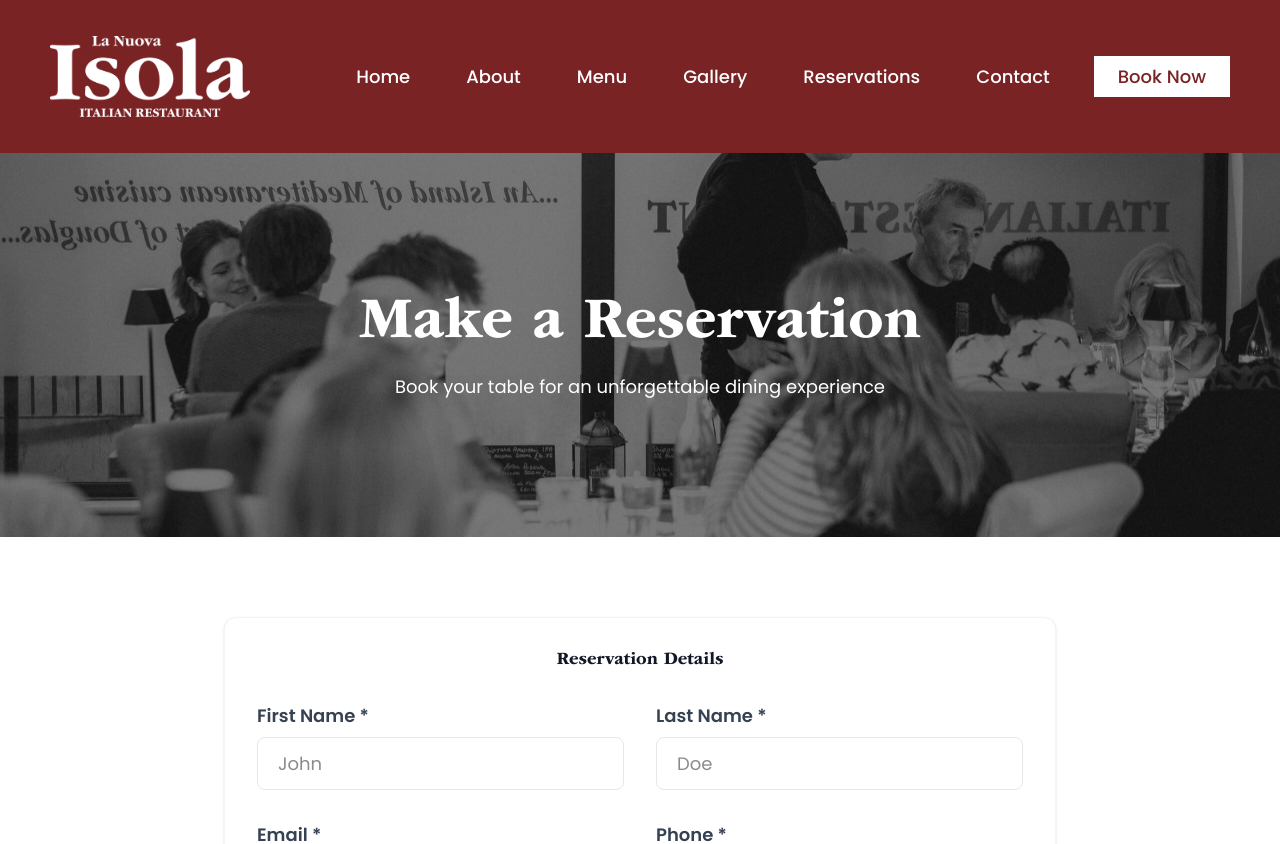
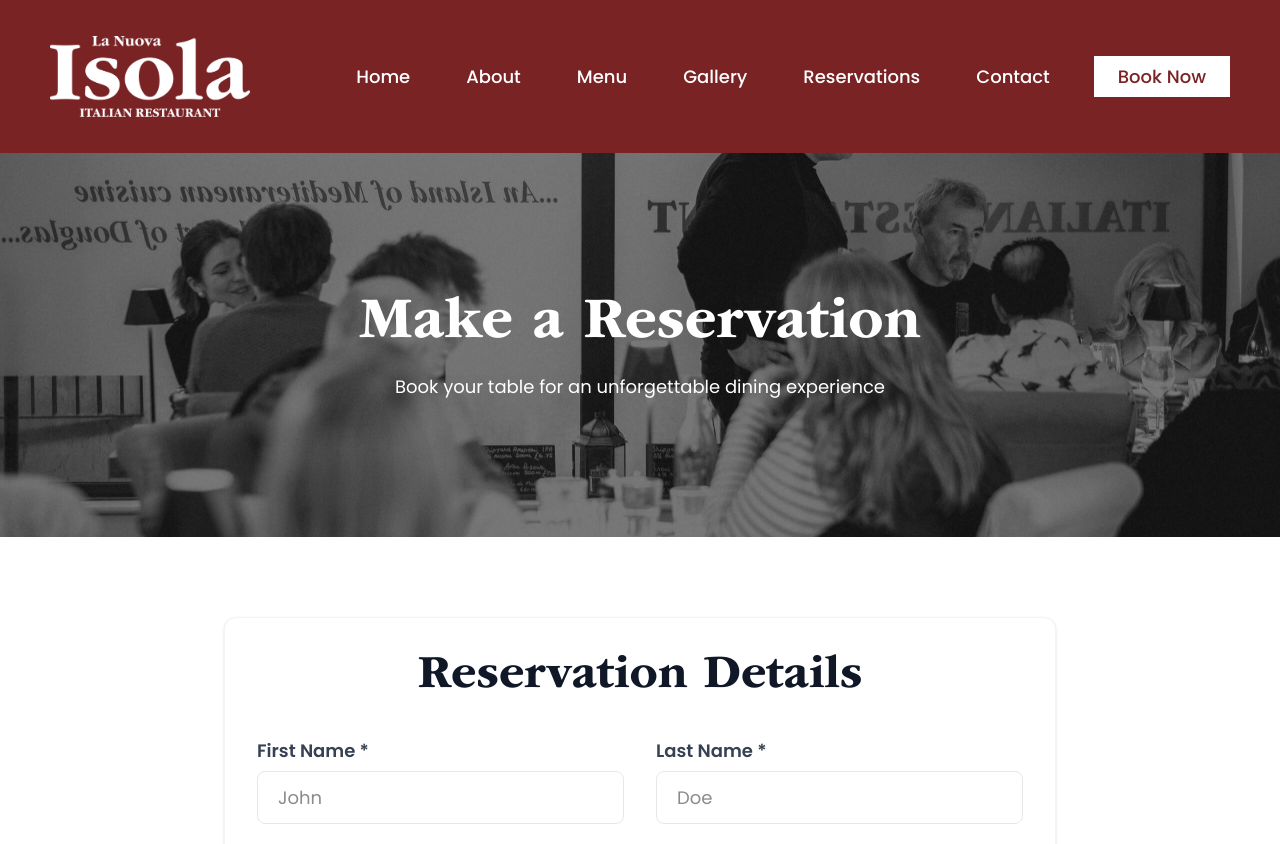
Before and after one commit to LYNKSPortal/la-nuova-isola-iom, a Next.js app: page /reservations in a window 1280 px wide. Shown: the top 844 px of the page. Built offline with nearby package versions, Linux system fonts and the light colour scheme.

Commit message:
Remove Tailwind text-2xl class from Reservation Details heading to fix sizing

```diff
--- a/src/components/ReservationForm.tsx
+++ b/src/components/ReservationForm.tsx
@@ -105,7 +105,7 @@ export default function ReservationForm() {
       <section className="py-20 bg-white">
         <div className="max-w-4xl mx-auto px-4 sm:px-6 lg:px-8">
           <div className="bg-white rounded-xl shadow-sm border border-gray-100 p-8">
-            <h2 className="font-bold text-2xl text-gray-900 mb-8 text-center">Reservation Details</h2>
+            <h2 className="font-bold text-gray-900 mb-8 text-center">Reservation Details</h2>
 
             <form onSubmit={handleSubmit} className="space-y-8">
               <div className="grid grid-cols-1 md:grid-cols-2 gap-8">
```
